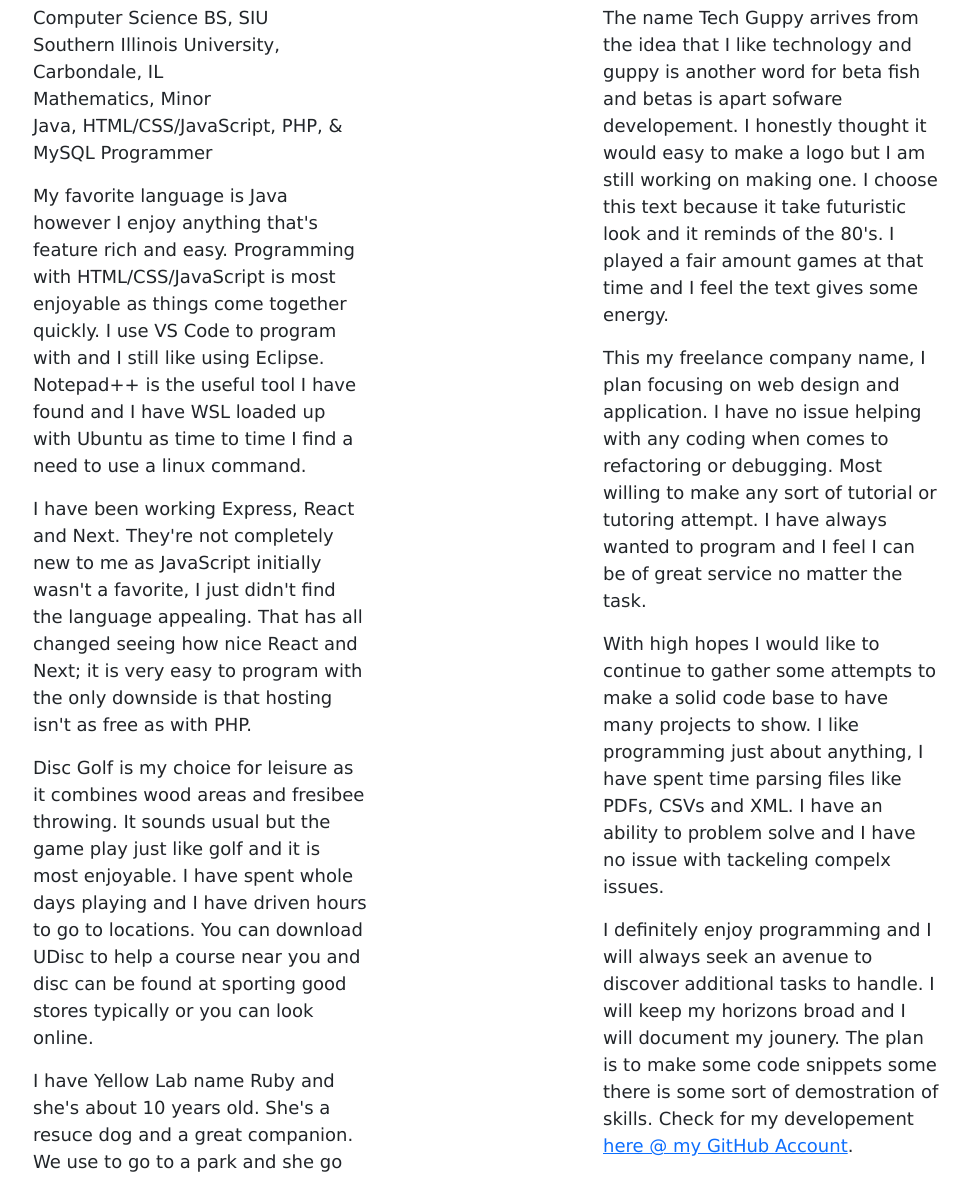
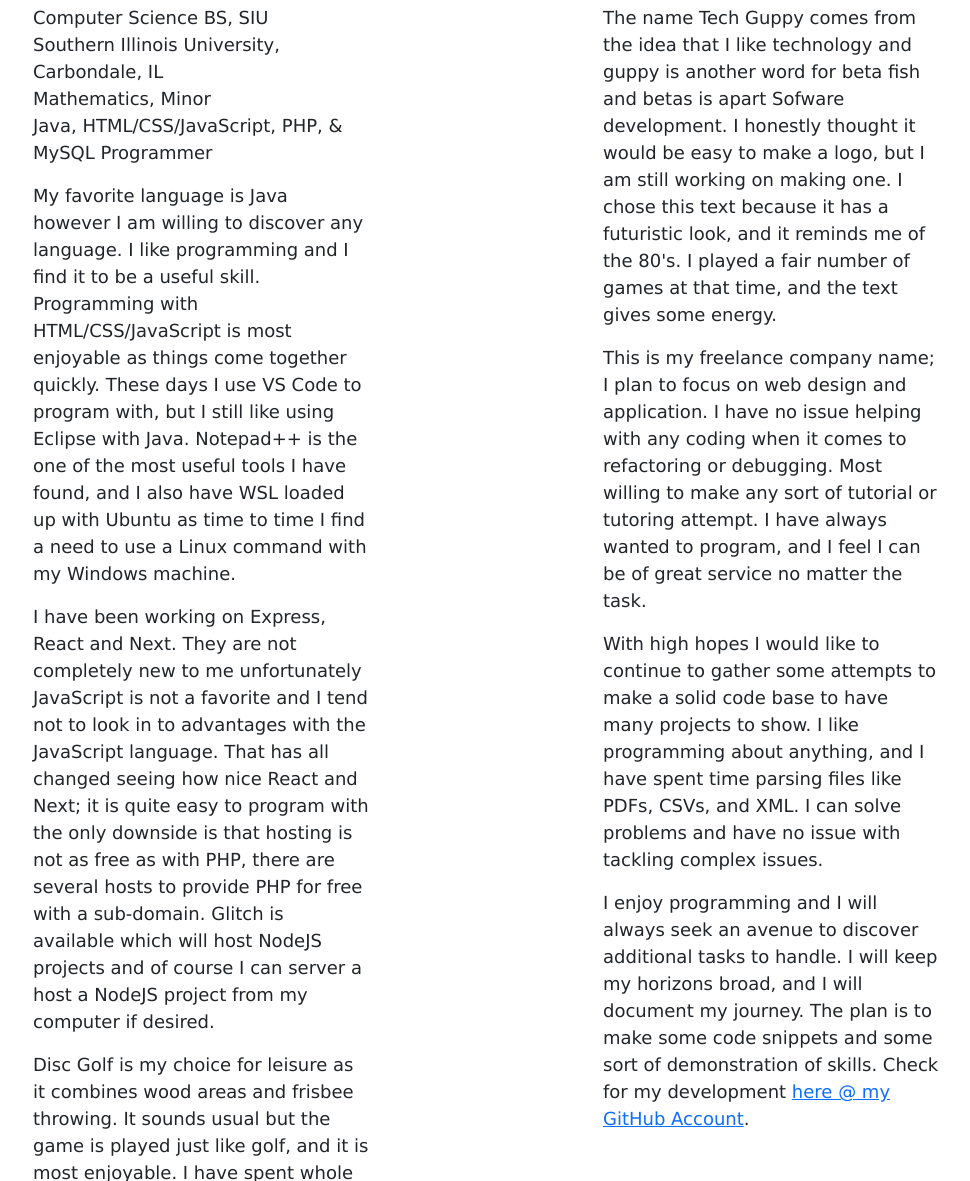
Before and after one commit to palmer81/tech-guppy-site, a plain HTML site: page about.html in a window 1280 px wide. Shown: the part 359-1540 px from the top of the page, without its empty margins (100-1070 px from the left). Drawn offline with nearby package versions, Linux system fonts and the light colour scheme.

Commit message:
Updated text do to read issues and other design issues.

```diff
--- a/about.html
+++ b/about.html
@@ -269,33 +269,41 @@
               Java, HTML/CSS/JavaScript, PHP, & MySQL Programmer
             </p>
             <p class="text-start">
-              My favorite language is Java however I enjoy anything that's
-              feature rich and easy. Programming with HTML/CSS/JavaScript is
-              most enjoyable as things come together quickly. I use VS Code to
-              program with and I still like using Eclipse. Notepad++ is the
-              useful tool I have found and I have WSL loaded up with Ubuntu as
-              time to time I find a need to use a linux command.
+              My favorite language is Java however I am willing to discover any
+              language. I like programming and I find it to be a useful skill.
+              Programming with HTML/CSS/JavaScript is most enjoyable as things
+              come together quickly. These days I use VS Code to program with,
+              but I still like using Eclipse with Java. Notepad++ is the one of
+              the most useful tools I have found, and I also have WSL loaded up
+              with Ubuntu as time to time I find a need to use a Linux command
+              with my Windows machine.
             </p>
             <p class="text-start">
-              I have been working Express, React and Next. They're not
-              completely new to me as JavaScript initially wasn't a favorite, I
-              just didn't find the language appealing. That has all changed
-              seeing how nice React and Next; it is very easy to program with
-              the only downside is that hosting isn't as free as with PHP.
+              I have been working on Express, React and Next. They are not
+              completely new to me unfortunately JavaScript is not a favorite
+              and I tend not to look in to advantages with the JavaScript
+              language. That has all changed seeing how nice React and Next; it
+              is quite easy to program with the only downside is that hosting is
+              not as free as with PHP, there are several hosts to provide PHP
+              for free with a sub-domain. Glitch is available which will host
+              NodeJS projects and of course I can server a host a NodeJS project
+              from my computer if desired.
             </p>
             <p class="text-start">
               Disc Golf is my choice for leisure as it combines wood areas and
-              fresibee throwing. It sounds usual but the game play just like
-              golf and it is most enjoyable. I have spent whole days playing and
-              I have driven hours to go to locations. You can download UDisc to
-              help a course near you and disc can be found at sporting good
-              stores typically or you can look online.
+              frisbee throwing. It sounds usual but the game is played just like
+              golf, and it is most enjoyable. I have spent whole days playing
+              and I have driven for hours to go to disc golf locations. You can
+              download UDisc to help find a course near you and frisbee discs
+              can be found at sporting goods stores typically or you can find
+              some frisbee discs online.
             </p>
             <p class="text-start">
-              I have Yellow Lab name Ruby and she's about 10 years old. She's a
-              resuce dog and a great companion. We use to go to a park and she
-              go swimming but as she has aged she has gotten artitist and we no
-              longer go on long walks.
+              I have Yellow Lab named Ruby and she is about 10 years old. She is
+              a rescue dog and a great companion. We used to go to a park, and
+              she would go swimming but as she has aged, she has gotten
+              arthritis, and we no longer go on long walks. I hope you enjoy my
+              site. Please contact me with any interests.
             </p>
           </div>
           <div class="col-lg-4 text-center container-sm">
@@ -306,33 +314,32 @@
               style="width: 140px; height: 140px" />
             <h2 class="fw-normal custom">TECH GUPPY</h2>
             <p class="text-start">
-              The name Tech Guppy arrives from the idea that I like technology
-              and guppy is another word for beta fish and betas is apart sofware
-              developement. I honestly thought it would easy to make a logo but
-              I am still working on making one. I choose this text because it
-              take futuristic look and it reminds of the 80's. I played a fair
-              amount games at that time and I feel the text gives some energy.
+              The name Tech Guppy comes from the idea that I like technology and
+              guppy is another word for beta fish and betas is apart Sofware
+              development. I honestly thought it would be easy to make a logo,
+              but I am still working on making one. I chose this text because it
+              has a futuristic look, and it reminds me of the 80's. I played a
+              fair number of games at that time, and the text gives some energy.
             </p>
             <p class="text-start">
-              This my freelance company name, I plan focusing on web design and
-              application. I have no issue helping with any coding when comes to
-              refactoring or debugging. Most willing to make any sort of
-              tutorial or tutoring attempt. I have always wanted to program and
-              I feel I can be of great service no matter the task.
+              This is my freelance company name; I plan to focus on web design
+              and application. I have no issue helping with any coding when it
+              comes to refactoring or debugging. Most willing to make any sort
+              of tutorial or tutoring attempt. I have always wanted to program,
+              and I feel I can be of great service no matter the task.
             </p>
             <p class="text-start">
               With high hopes I would like to continue to gather some attempts
               to make a solid code base to have many projects to show. I like
-              programming just about anything, I have spent time parsing files
-              like PDFs, CSVs and XML. I have an ability to problem solve and I
-              have no issue with tackeling compelx issues.
+              programming about anything, and I have spent time parsing files
+              like PDFs, CSVs, and XML. I can solve problems and have no issue
+              with tackling complex issues.
             </p>
             <p class="text-start">
-              I definitely enjoy programming and I will always seek an avenue to
-              discover additional tasks to handle. I will keep my horizons broad
-              and I will document my jounery. The plan is to make some code
-              snippets some there is some sort of demostration of skills. Check
-              for my developement
+              I enjoy programming and I will always seek an avenue to discover
+              additional tasks to handle. I will keep my horizons broad, and I
+              will document my journey. The plan is to make some code snippets
+              and some sort of demonstration of skills. Check for my development
               <a href="https://github.com/palmer81">here @ my GitHub Account</a
               >.
             </p>
@@ -357,7 +364,14 @@
               </svg>
             </a>
             <span class="mb-3 mb-md-0 text-body-secondary custom fs-1"
-              >© 2024 TECH GUPP, Inc</span
+              ><span
+                style="
+                  font-family: 'Trebuchet MS', 'Lucida Sans Unicode',
+                    'Lucida Grande', 'Lucida Sans', Arial, sans-serif;
+                "
+                >&COPY;</span
+              >
+              2024 TECH GUPPY, Inc</span
             >
           </div>
           <ul class="nav col-md-4 justify-content-end list-unstyled d-flex">
```
Also changed, not shown: index.html (+33 -20 lines), useful_websites.html (+16 -9 lines), 1 other file.
